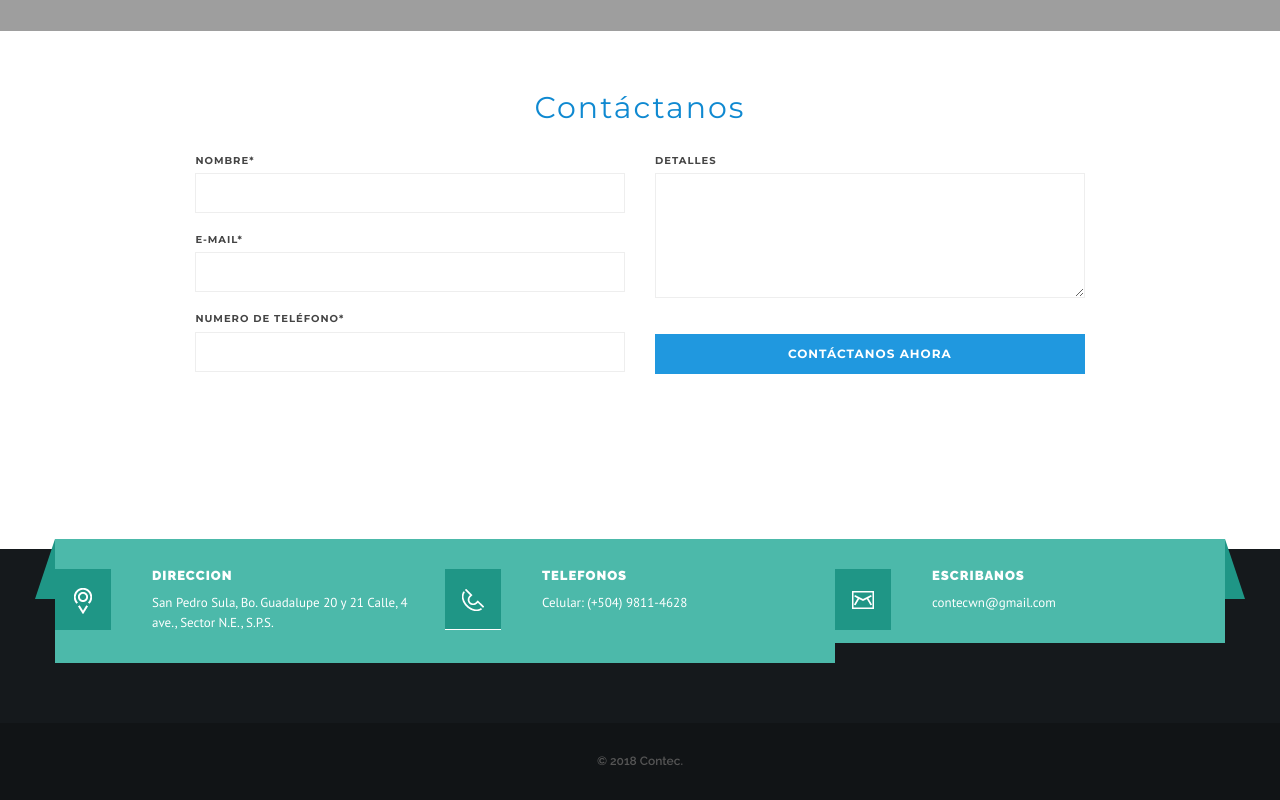
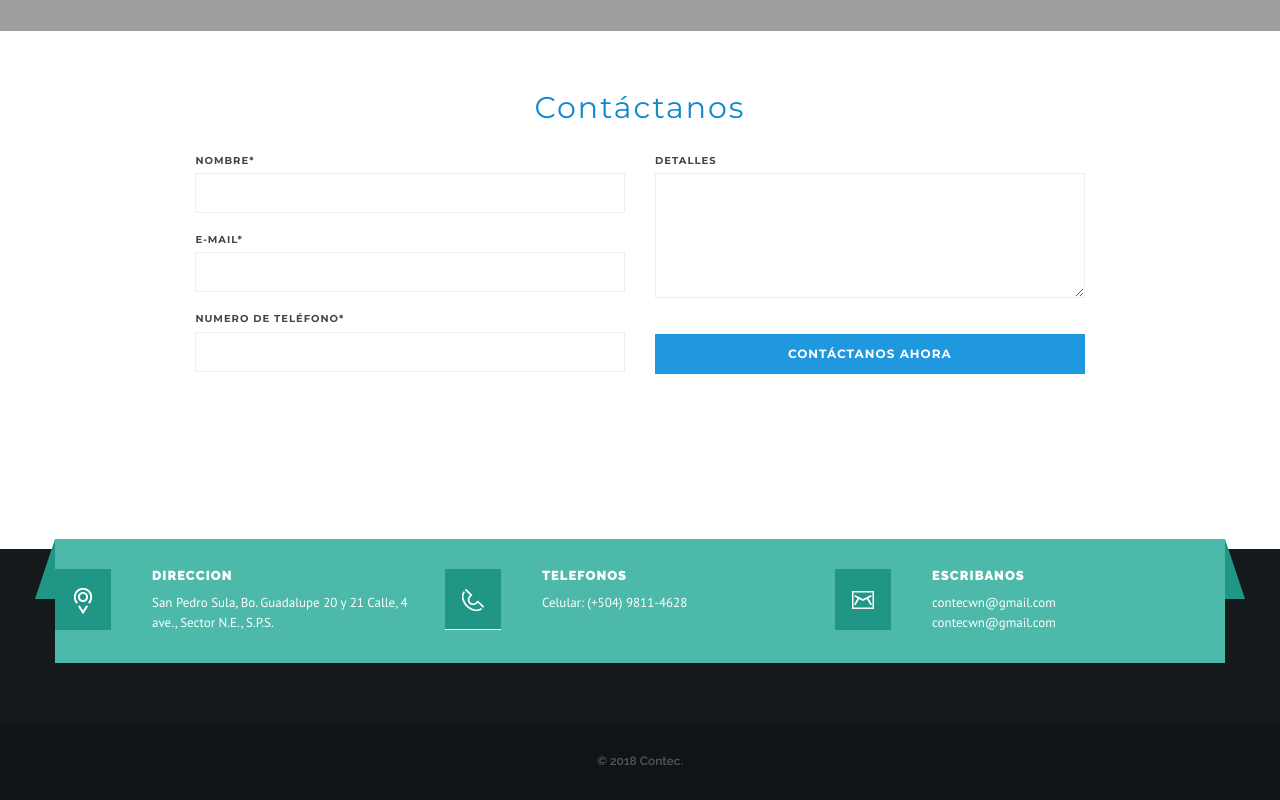
Before and after one commit to jshwelz/contec, a plain HTML site: page contact-us.html in a window 1280 px wide. Shown: the part 1469-2269 px from the top of the page. Drawn offline with Linux system fonts and the light colour scheme; some packages are replaced by stand-ins of ours; grey boxes are pictures that could not be loaded.

Commit message:
Update contact-us.html

```diff
--- a/contact-us.html
+++ b/contact-us.html
@@ -267,6 +267,7 @@
 							<i><img src="images/ftr-email.png" alt="Email" /></i>
 							<h4>Escribanos</h4>
 							<p><a href="mailto:contecwn@gmail.com">contecwn@gmail.com</a></p>
+							<p><a href="mailto:contecwn@gmail.com">contecwn@gmail.com</a></p>
 						</div>
 					</diV><!-- Contact Detail /- -->
 				</div><!-- Container /- -->
```
